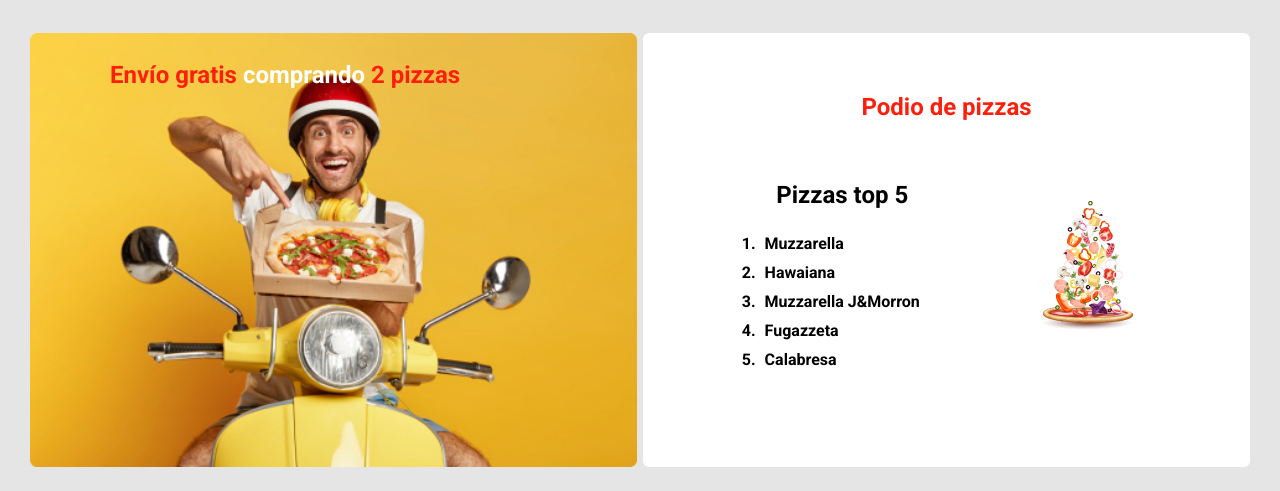
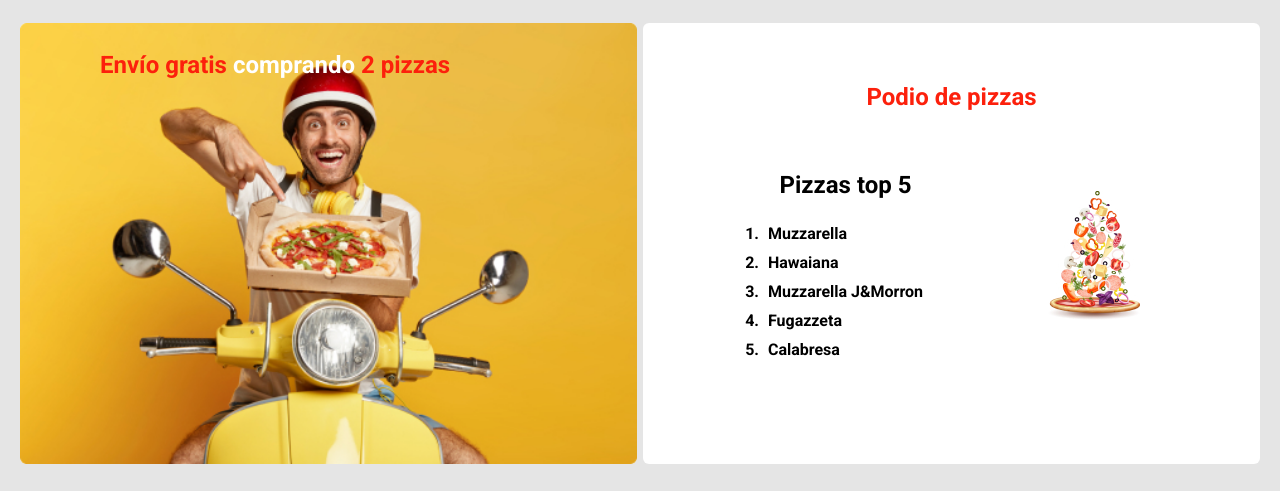
Before and after one commit to kaviur/pizza-store, a plain HTML site: page index.html in a window 1280 px wide. Shown: the part 107-598 px from the top of the page. Drawn offline with Linux system fonts and the light colour scheme.

Commit message:
small change

```diff
--- a/css/style.css
+++ b/css/style.css
@@ -49,7 +49,7 @@ main{
 .main-container{
     height: auto;
     width: 100%;
-    margin: 40px 30px;
+    margin: 30px 20px;
     display: flex;
     justify-content: space-between;
 }
```
